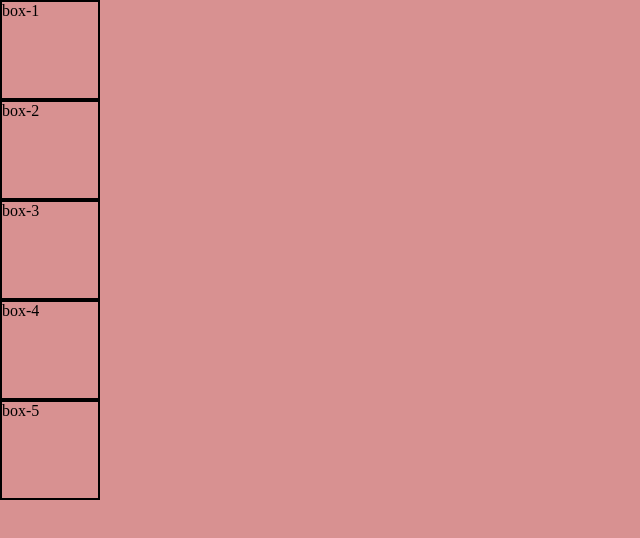
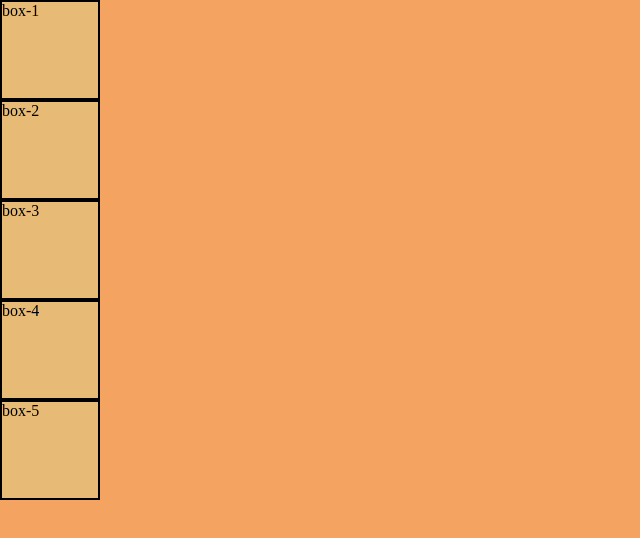
Before and after one commit to gabhranizaidali-ai/Media-Queries, a plain HTML site: page index.html in a window 768 px wide. Shown: the whole page, without its empty margins (0-640 px from the left). Drawn offline with Linux system fonts and the light colour scheme.

Commit message:
Update style.css
Added new media query for min-width and max-width to enhance styles for specific screen sizes.

```diff
--- a/style.css
+++ b/style.css
@@ -50,3 +50,32 @@ body {
     background-color: rgb(216, 145, 145);
   }
 }
+/* @media (min-width: 576px) {
+  body {
+    background-color: purple;
+  }
+  .box {
+    border: 2px solid white;
+    background-color:deepskyblue;
+  }
+} */
+/* @media (max-width: 768px) {
+  body {
+    background-color: cadetblue;
+  }
+
+  .box {
+    border: 1px solid black;
+    background-color: chartreuse;
+  }
+}  */
+
+@media (min-width: 576px) and (max-width: 768px) {
+  body {
+    background-color:sandybrown;
+  }
+  .box {
+    border: 2px solid black;
+    background-color: rgb(231, 186, 117);
+  }
+}
```
